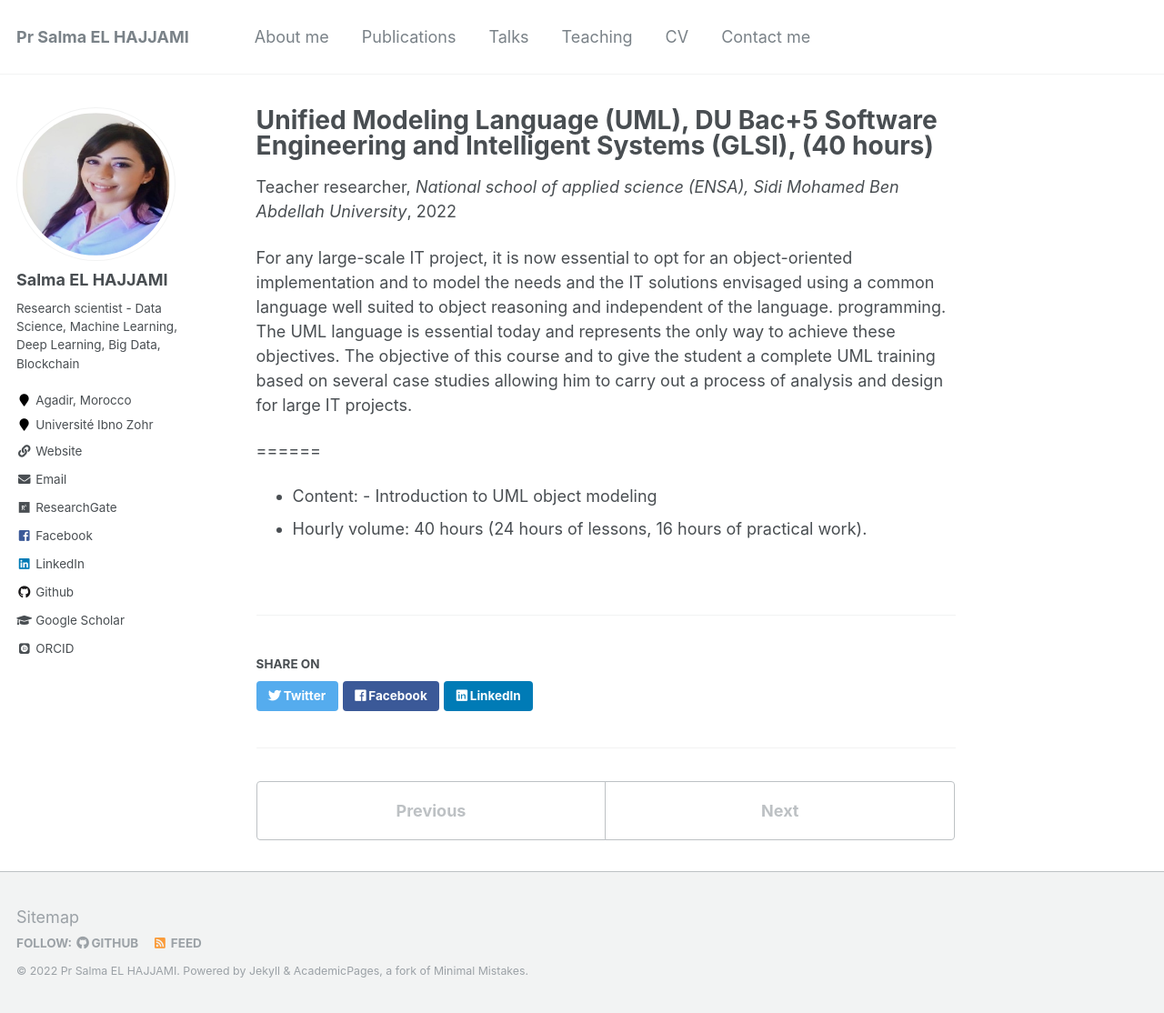
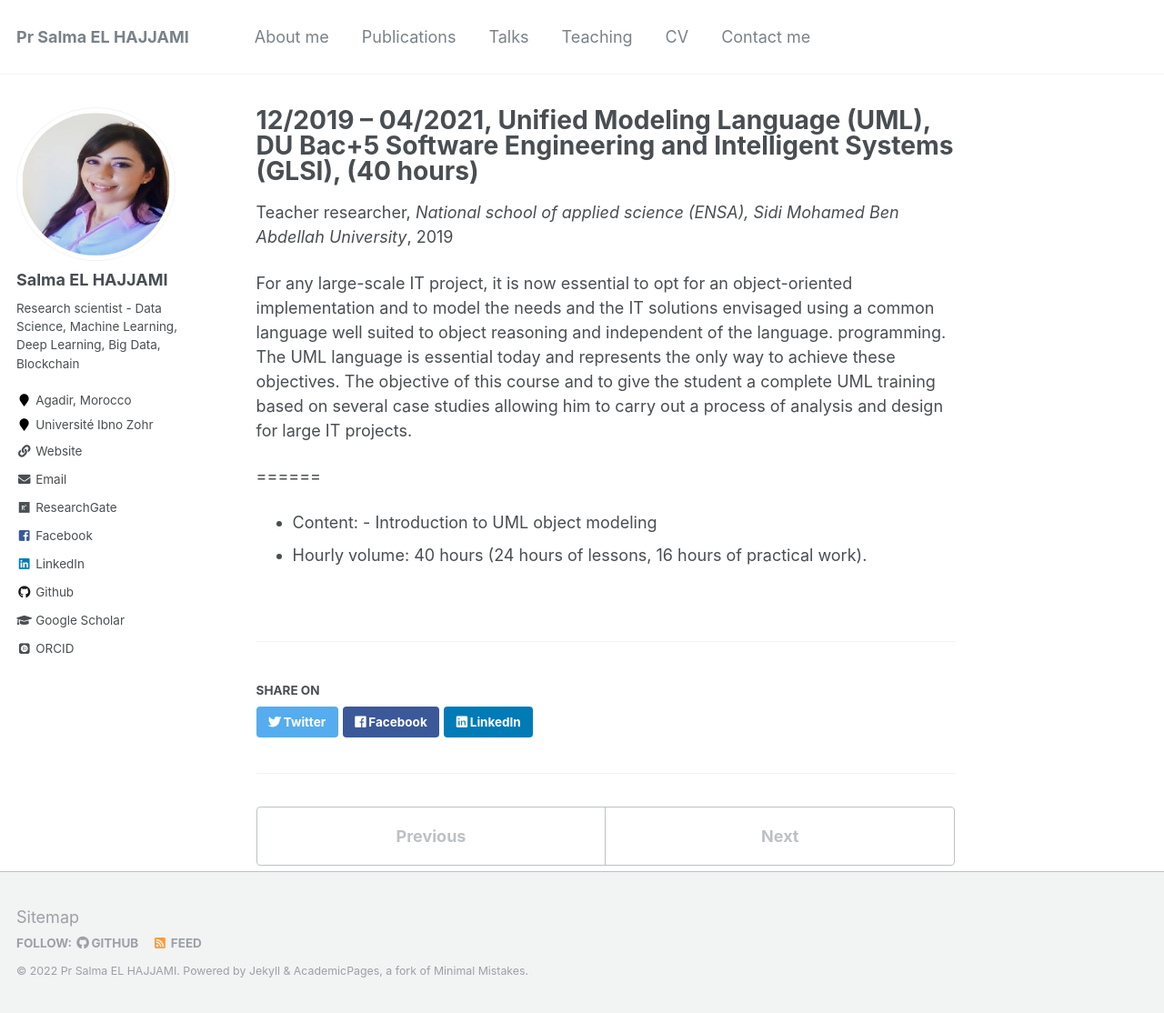
Before and after one commit to salmaelhajjami/salmaelhajjami.github.io, a Jekyll site: the page built from _teaching/2019-UML.md, in a window 1280 px wide and 1114 px high. Shown: the whole window at 91% size. Built offline with Jekyll 4.4.1, drawn with Linux system fonts in a browser that asks for light colours; some web fonts are replaced.

Commit message:
Update 2019-UML.md

```diff
--- a/_teaching/2019-UML.md
+++ b/_teaching/2019-UML.md
@@ -1,9 +1,10 @@
 ---
-title: "Unified Modeling Language (UML), DU Bac+5 Software Engineering and Intelligent Systems (GLSI), (40 hours)"
+title: "12/2019 – 04/2021, Unified Modeling Language (UML), DU Bac+5 Software Engineering and Intelligent Systems (GLSI), (40 hours)"
 collection: teaching
 type: "Teacher researcher"
 permalink: /teaching/2019-UML
 venue: "National school of applied science (ENSA), Sidi Mohamed Ben Abdellah University"
+date: 2019-12-01
 location: "Fez, Morocco"
 ---
 
```
